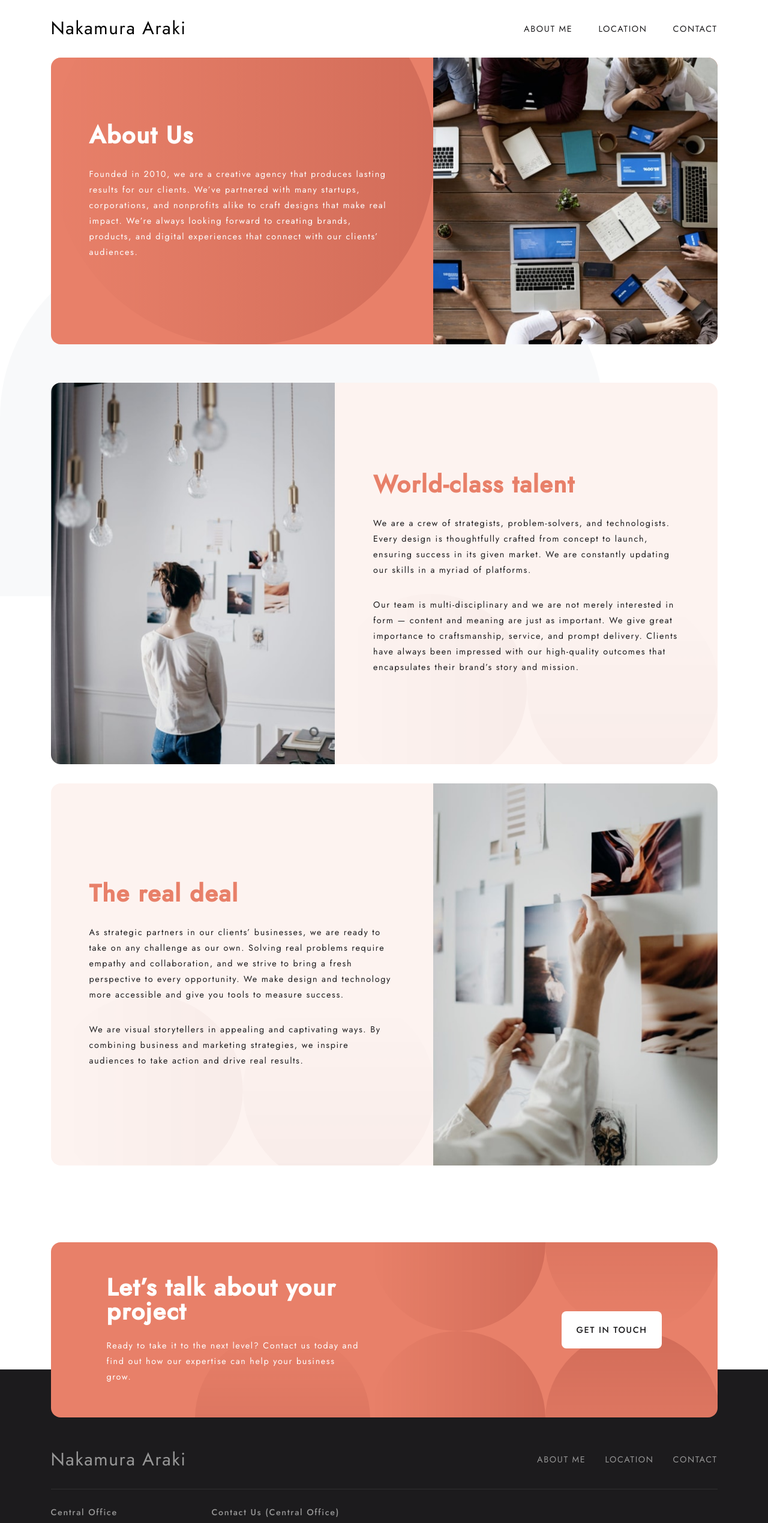
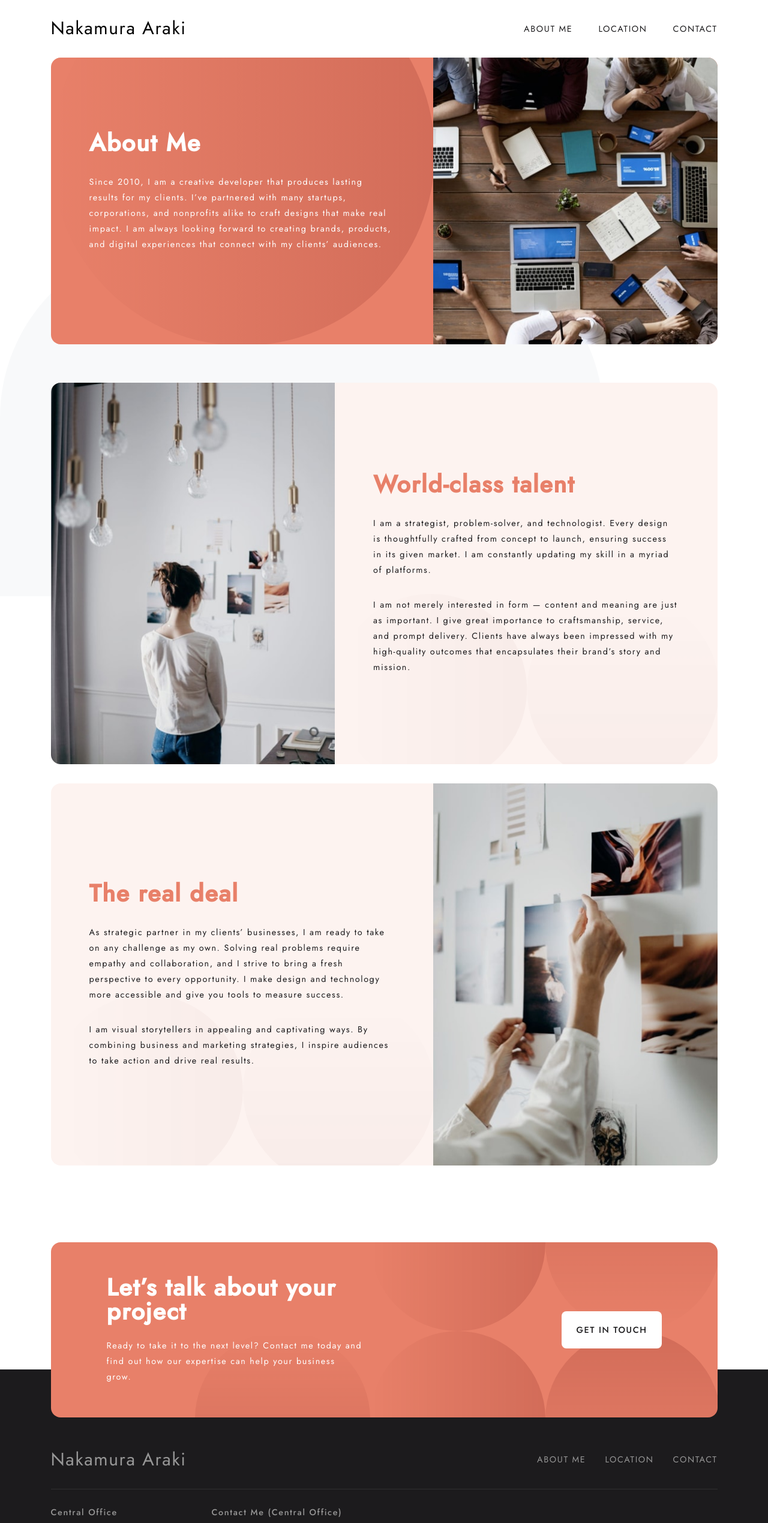
Before and after one commit to mydream1028/WEBSITE-THEME, a React (Create React App) app: page /about in a window 1280 px wide. Shown: the top 2539 px of the page at 60% size. Built offline with nearby package versions, Linux system fonts and the light colour scheme; the HTML template or start-up script is replaced by a standard one.

Commit message:
fix: us to me

```diff
--- a/src/components/Main/Contact/ContactCard/ContactCard.jsx
+++ b/src/components/Main/Contact/ContactCard/ContactCard.jsx
@@ -14,10 +14,10 @@ const ContactCard = () => {
     <CardContainer>
       <CardWrap>
         <CardContent>
-          <CardHeader>Contact Us</CardHeader>
+          <CardHeader>Contact Me</CardHeader>
           <CardText>
             Ready to take it to the next level? Let’s talk about your project or
-            idea and find out how we can help your business grow. If you are
+            idea and find out how I can help your business grow. If I am
             looking for unique digital experiences that’s relatable to your
             users, drop us a line.
           </CardText>
--- a/src/data/global/CtaData.js
+++ b/src/data/global/CtaData.js
@@ -1,7 +1,7 @@
 export const ctaData = {
   header: "Let’s talk about your project",
   subHeader:
-    "Ready to take it to the next level? Contact us today and find out how our expertise can help your business grow.",
+    "Ready to take it to the next level? Contact me today and find out how our expertise can help your business grow.",
   button: {
     title: "get in touch",
     link: "/contact",
--- a/src/data/global/menuData.js
+++ b/src/data/global/menuData.js
@@ -24,7 +24,7 @@ export const menuData = {
     city: "HOUSTON",
   },
   contact: {
-    title: "Contact Us (Central Office)",
+    title: "Contact Me (Central Office)",
     phone: "+1 856-549-1102",
     phoneLink: "tel:+1 856-549-1102",
     phoneLabel: "call us via our official number",
--- a/src/data/pages/About/AboutData.js
+++ b/src/data/pages/About/AboutData.js
@@ -10,9 +10,9 @@ import dealDesktop from "../../../assets/images/about/desktop/image-real-deal.jp
 
 export const aboutData = {
   sectionOne: {
-    header: "About Us",
+    header: "About Me",
     content: {
-      p1: "Founded in 2010, we are a creative agency that produces lasting results for our clients. We’ve partnered with many startups, corporations, and nonprofits alike to craft designs that make real impact. We’re always looking forward to creating brands, products, and digital experiences that connect with our clients’ audiences.",
+      p1: "Since 2010, I am a creative developer that produces lasting results for my clients. I’ve partnered with many startups, corporations, and nonprofits alike to craft designs that make real impact. I am always looking forward to creating brands, products, and digital experiences that connect with my clients’ audiences.",
     },
     image: {
       imgMobile: aboutMobile,
@@ -24,8 +24,8 @@ export const aboutData = {
   sectionTwo: {
     header: "World-class talent",
     content: {
-      p1: "We are a crew of strategists, problem-solvers, and technologists. Every design is thoughtfully crafted from concept to launch, ensuring success in its given market. We are constantly updating our skills in a myriad of platforms.",
-      p2: "Our team is multi-disciplinary and we are not merely interested in form — content and meaning are just as important. We give great importance to craftsmanship, service, and prompt delivery. Clients have always been impressed with our high-quality outcomes that encapsulates their brand’s story and mission.",
+      p1: "I am a strategist, problem-solver, and technologist. Every design is thoughtfully crafted from concept to launch, ensuring success in its given market. I am constantly updating my skill in a myriad of platforms.",
+      p2: "I am not merely interested in form — content and meaning are just as important. I give great importance to craftsmanship, service, and prompt delivery. Clients have always been impressed with my high-quality outcomes that encapsulates their brand’s story and mission.",
     },
     image: {
       imgMobile: talentMobile,
@@ -37,8 +37,8 @@ export const aboutData = {
   sectionThree: {
     header: "The real deal",
     content: {
-      p1: "As strategic partners in our clients’ businesses, we are ready to take on any challenge as our own. Solving real problems require empathy and collaboration, and we strive to bring a fresh perspective to every opportunity. We make design and technology more accessible and give you tools to measure success.",
-      p2: "We are visual storytellers in appealing and captivating ways. By combining business and marketing strategies, we inspire audiences to take action and drive real results.",
+      p1: "As strategic partner in my clients’ businesses, I am ready to take on any challenge as my own. Solving real problems require empathy and collaboration, and I strive to bring a fresh perspective to every opportunity. I make design and technology more accessible and give you tools to measure success.",
+      p2: "I am visual storytellers in appealing and captivating ways. By combining business and marketing strategies, I inspire audiences to take action and drive real results.",
     },
     image: {
       imgMobile: dealMobile,
--- a/src/data/pages/Home/HomeData.js
+++ b/src/data/pages/Home/HomeData.js
@@ -1,18 +1,17 @@
-import phoneMobile from "../../../assets/images/home/desktop/mobile-hero-image.png"
+import phoneMobile from "../../../assets/images/home/desktop/mobile-hero-image.png";
 import phoneDesktop from "../../../assets/images/home/desktop/desktop-hero-image.png";
 import passionate from "../../../assets/images/home/desktop/illustration-passionate.svg";
 import resourceful from "../../../assets/images/home/desktop/illustration-resourceful.svg";
 import friendly from "../../../assets/images/home/desktop/illustration-friendly.svg";
 
-
 export const homeData = {
   header: "Award-winning custom designs and digital branding solutions",
   subHeader:
-    "With over 10 years in the industry, we are experienced in creating fully responsive websites, app design, and engaging brand experiences. Find out more about our services.",
+    "With over 10 years in the industry, I am experienced in creating fully responsive websites, app design, and engaging brand experiences. Find out more about my services.",
   button: {
     title: "learn more",
     link: "/about",
-    label: "visit our about page to learn more"
+    label: "visit About Me page to learn more",
   },
   image: {
     srcMobile: phoneMobile,
@@ -25,21 +24,22 @@ export const homeData = {
       imageAlt: "a man passionately executing a design task on his laptop",
       header: "passionate",
       description:
-        "Each project starts with an in-depth brand research to ensure we only create products that serve a purpose. We merge art, design, and technology into exciting new solutions.",
+        "Each project starts with an in-depth brand research to ensure I only create products that serve a purpose. I merge art, design, and technology into exciting new solutions.",
     },
     {
       image: resourceful,
       imageAlt: "a lady excuting a design project on her computer",
       header: "resourceful",
       description:
-        "Everything that we do has a strategic purpose. We use an agile approach in all of our projects and value customer collaboration. It guarantees superior results that fulfill our clients’ needs.",
+        "Everything that I do has a strategic purpose. I use an agile approach in all of my projects and value customer collaboration. It guarantees superior results that fulfill my clients’ needs.",
     },
     {
       image: friendly,
-      imageAlt: "a happy customer receiving her completed web project from a project manager",
+      imageAlt:
+        "a happy customer receiving her completed web project from a project manager",
       header: "friendly",
       description:
-        "We are a group of enthusiastic folks who know how to put people first. Our success depends on our customers, and we strive to give them the best experience a company can provide.",
+        "I am a enthusiastic folks who know how to put people first. My success depends on my customers, and I strive to give them the best experience a company can provide.",
     },
   ],
 };
--- a/src/data/pages/Portfolio/portfolioData.js
+++ b/src/data/pages/Portfolio/portfolioData.js
@@ -21,7 +21,7 @@ export const portfolioData = [
     id: "web-design",
     header: "web design",
     subHeader:
-      "We build websites that serve as powerful marketing tools and bring memorable brand experiences.",
+      "I build websites that serve as powerful marketing tools and bring memorable brand experiences.",
     image: webDesign,
     imageAlt: "a web app on a desktop",
     cta: "view projects",
@@ -29,7 +29,7 @@ export const portfolioData = [
     label: "explore our web design projects",
     title: "Web Design - We Design Web Applications",
     metaDescription:
-      "Explore our web applictions. We build websites that serve as powerful marketing tools and bring memorable brand experiences.",
+      "Explore our web applictions. I build websites that serve as powerful marketing tools and bring memorable brand experiences.",
     projects: [
       {
         image: express,
@@ -96,15 +96,15 @@ export const portfolioData = [
     id: "app-design",
     header: "app design",
     subHeader:
-      "Our mobile designs bring intuitive digital solutions to your customers right at their fingertips.",
+      "My mobile designs bring intuitive digital solutions to your customers right at their fingertips.",
     image: appDesign,
     imageAlt: "a mobile phone",
     cta: "view projects",
     class: "small-1",
-    label: "explore our app design projects",
+    label: "explore my app design projects",
     title: "App Design - We Design Mobile Applications",
     metaDescription:
-      "Explore our mobile applictions. Our mobile designs bring intuitive digital solutions to your customers right at their fingertips.",
+      "Explore my mobile applictions. My mobile designs bring intuitive digital solutions to your customers right at their fingertips.",
     projects: [
       {
         image: airfilter,
@@ -163,7 +163,7 @@ export const portfolioData = [
     id: "graphic-design",
     header: "graphic design",
     subHeader:
-      "We deliver eye-catching branding materials that are tailored to meet your business objectives.",
+      "I deliver eye-catching branding materials that are tailored to meet your business objectives.",
     image: graphicDesign,
     imageAlt: "a beautiful design",
     cta: "view projects",
@@ -171,7 +171,7 @@ export const portfolioData = [
     label: "explore our graphic design projects",
     title: "Graphics Design - We Design Beautiful Graphics",
     metaDescription:
-      "Explore our graphic designs. We deliver eye-catching branding materials that are tailored to meet your business objectives.",
+      "Explore my graphic designs. We deliver eye-catching branding materials that are tailored to meet your business objectives.",
     projects: [
       {
         image: timBrown,
--- a/src/pages/About.jsx
+++ b/src/pages/About.jsx
@@ -12,11 +12,11 @@ const About = ({ data }) => {
         <title>About - We Are More Than a Brand</title>
         <meta
           name="description"
-          content="Founded in 2010, we are a creative agency that produces lasting results for our clients. We’ve partnered with many startups, corporations, and nonprofits alike to craft designs that make real impact."
+          content="I am a creative developer that produces lasting results for our clients. I’ve partnered with many startups, corporations, and nonprofits alike to craft designs that make real impact."
         />
       </Helmet>
       <Main>
-        <HiddenHeader>About Us</HiddenHeader>
+        <HiddenHeader>About Me</HiddenHeader>
         {data && <ContentCard data={data.sectionOne} />}
         {data && <ContentCard reverse light gap data={data.sectionTwo} />}
         {data && <ContentCard light data={data.sectionThree} />}
--- a/src/pages/Contact.jsx
+++ b/src/pages/Contact.jsx
@@ -13,7 +13,7 @@ const Contact = () => {
         <title>Contact - We Want to Hear From You</title>
         <meta
           name="description"
-          content="We are always excited to hear from our esteemed customers. Contact us to kick-start your new project."
+          content="We are always excited to hear from our esteemed customers. Contact me to kick-start your new project."
         />
       </Helmet>
       <main>
```
